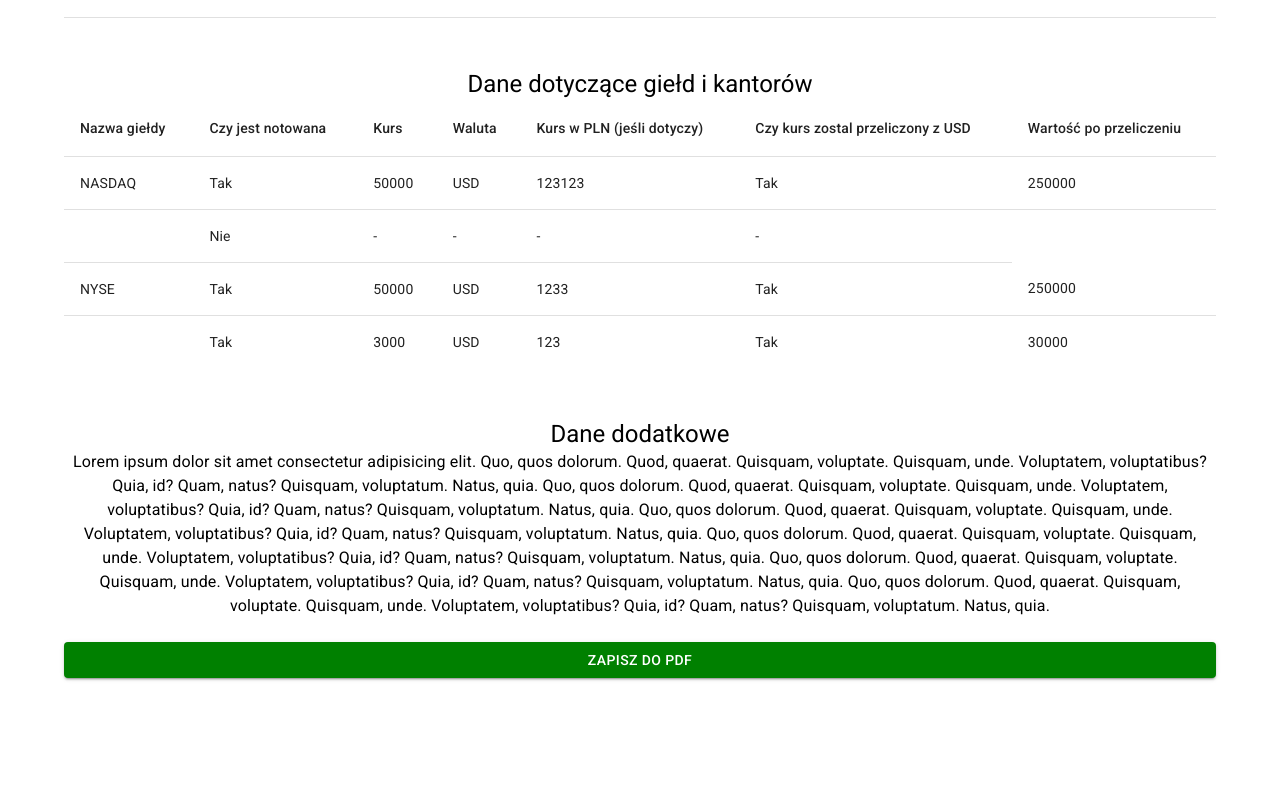
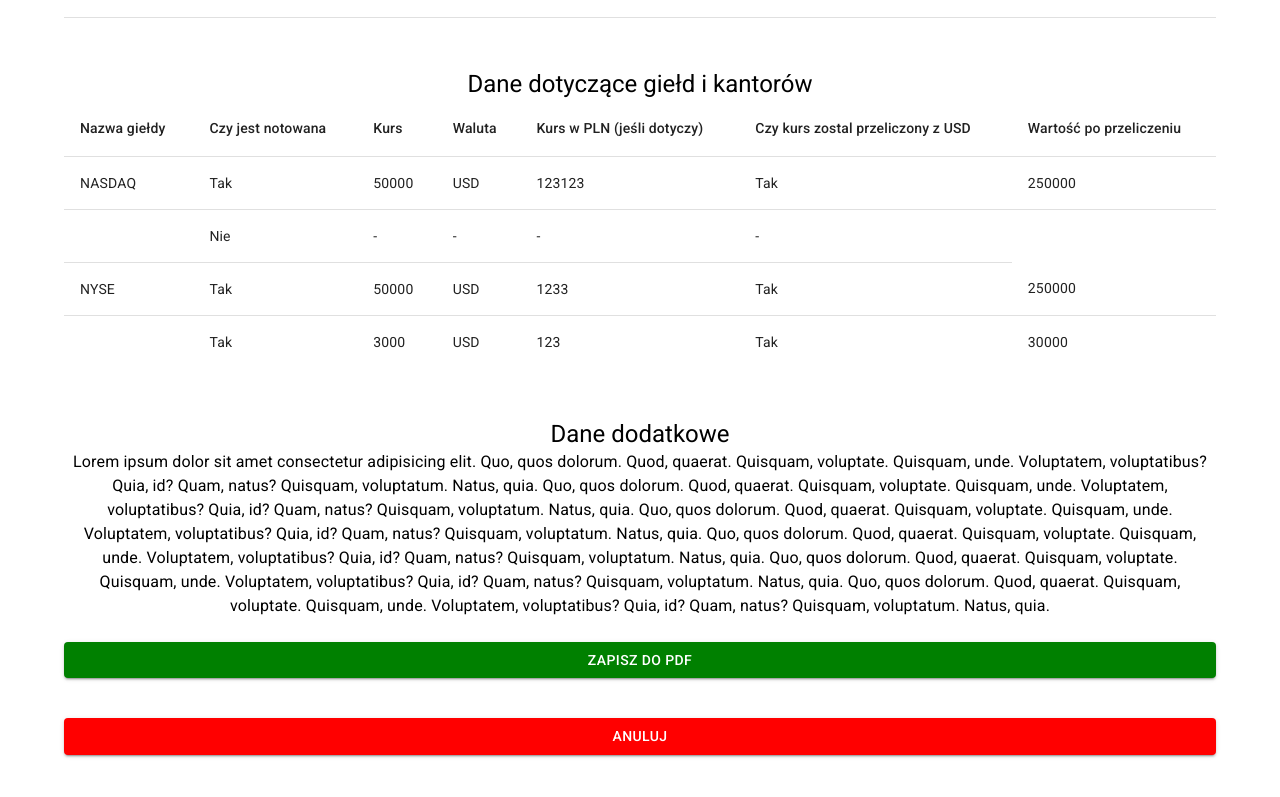
Before and after one commit to Kamil-Budzik/kryptokaska, a React (Vite) app: page /#/pdf-summary in a window 1280 px wide. Shown: the part 629-1426 px from the top of the page. Before the commit the page ends 1355 px from the top, so only its background shows below. Built offline with nearby package versions, Linux system fonts and the light colour scheme.

Commit message:
implement pdf printing

```diff
--- a/src/pages/PdfSummary.tsx
+++ b/src/pages/PdfSummary.tsx
@@ -2,6 +2,7 @@
 import Wrapper from "../components/UI/Wrapper";
 import { Container } from "@mui/system";
 import { CryptoEntry } from "../../electron/file-manager";
+import { NavLink as Link } from 'react-router-dom';
 
 
 interface GeneralData {
@@ -289,6 +290,16 @@
                     >
                     Zapisz do PDF
                 </Button>
+                <Link to="/">
+                    <Button
+                        fullWidth
+                        variant="contained"
+                        sx={{ mt: 3, mb: 2, displayPrint: "none" }}
+                        style={{ backgroundColor: 'red', color: 'white' }}
+                        >
+                        Anuluj
+                    </Button>
+                </Link>
             </Wrapper>
         </Container>
     )
```
